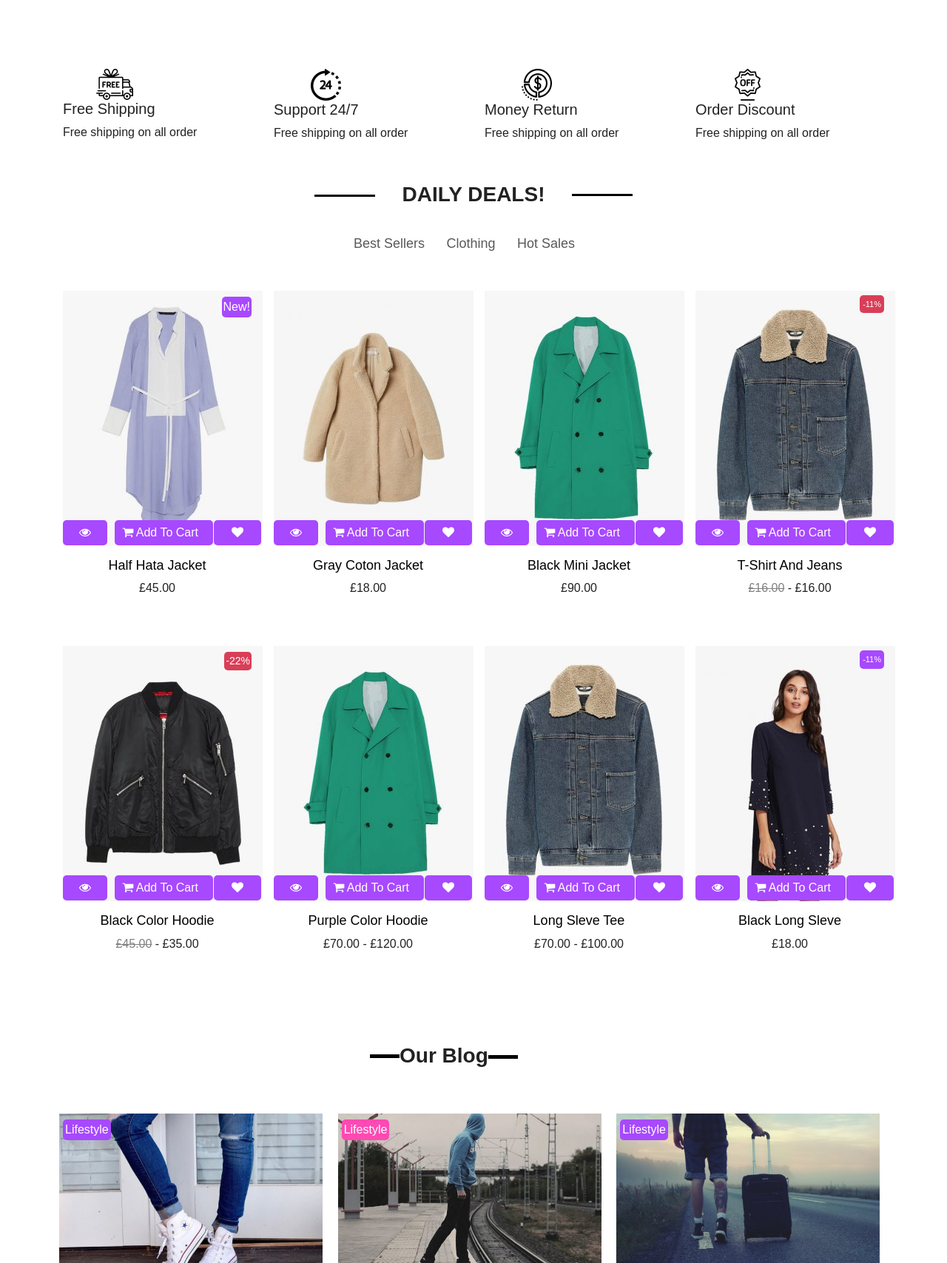
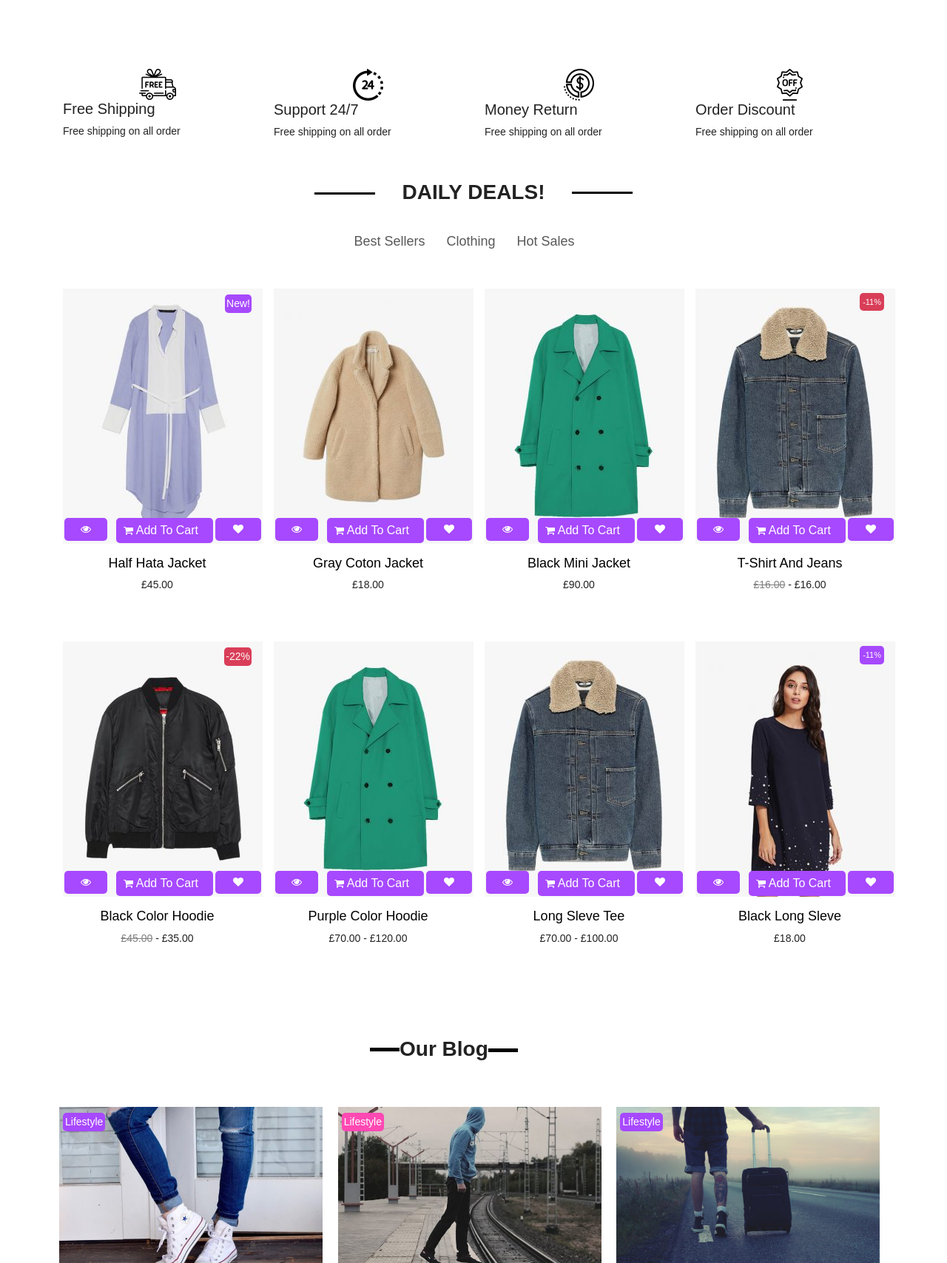
Before and after one commit to MoustaphaMANGANE01/Site-E-Commerce-ProjetBakeli, a plain HTML site: page index.html in a window 1280 px wide. Shown: the part 772-2479 px from the top of the page at 74% size. Drawn offline with Linux system fonts and the light colour scheme.

Commit message:
modifié :         css/style.css 	modifié :         index.html

```diff
--- a/css/style.css
+++ b/css/style.css
@@ -1,5 +1,5 @@
 body{
-    font-size: 16px;
+font-size: 14px;
 font-style: normal;
 font-weight: unset;
 font-family: "Poppins",sans-serif;
@@ -272,6 +272,9 @@ overflow-x: hidden;
     border-radius: 5px;
     margin-left: 5px;
  }
+ .tof-our-blog img{
+    width: 356px;
+ }
  .tof-our-blog {
     margin-left: -35px;
     padding-bottom: 25px;
@@ -302,6 +305,30 @@ overflow-x: hidden;
     color:#a749ff;
  }
 
+ /* .daily-deal .image-icon2{
+    margin-left: -155px;
+ } */
+ /* #hr3{
+    background-color:black;
+    padding: 1px;width: 80px;
+    margin-left: 400px;
+    margin-bottom: -1px;
+}
+#hr4{
+    background-color:black;
+    padding: 1px;
+    width: 80px;
+    margin-right: -100px;
+    margin-top: -18px;
+}
+.our-blog .titre-blog{
+   margin-left: 505px;
+   margin-top: -30px;
+
+} */
+/* .daily img{
+    margin-left: -195px;
+} */
 
 @media (max-width:768px){
     .contenu-menu img{
@@ -416,9 +443,33 @@ overflow-x: hidden;
          .tof-our-blog {
             margin-left: -42px;
             padding-bottom: 25px;
+            padding-top: -85px;
          }
          .tof-our-blog img{
-            /* margin-left: -45px; */
+            width: 280px;
             padding-bottom: 8px;
          }
+         .daily-deal .i-c {
+            margin-top: -65px;
+
+         }
+         .daily-deal .image-icon2{
+            margin-bottom: 5px;
+         }
+         .daily-deal .image-icon1{
+            margin-top: -145px;
+         }
+         body{
+            font-size: 16px;
+        font-style: normal;
+        font-weight: unset;
+        font-family: "Poppins",sans-serif;
+        color: #222222;
+        overflow-x: hidden;
+        width: 100%;
+        }
+        .tof-daily-deal{
+            margin-bottom: -140px;
+         }
+
  }
--- a/index.html
+++ b/index.html
@@ -190,7 +190,7 @@
               <div class="row">
 
                 <div class="col-md-3 col-sm-3 daily-deal">
-                  <div class="image text-center" style="margin-left: -115px;">
+                  <div class="image text-center i-c">
                     <img src="img/support-1.png">
                   </div>
                   <div class="text-pour-image">
@@ -198,8 +198,8 @@
                     <p>Free shipping on all order</p>
                   </div>
                 </div>
-                <div class="col-md-3 col-sm-3">
-                  <div class="image text-center" style="margin-left: -115px;">
+                <div class="col-md-3 col-sm-3 image-icon2">
+                  <div class="image text-center" >
                     <img src="img/support-2.png" >
                   </div>
                   <div class="text-pour-image">
@@ -207,8 +207,8 @@
                         <p>Free shipping on all order</p>
                   </div>
                 </div>
-                <div class="col-md-3 col-sm-3">
-                  <div class="image text-center" style="margin-left: -115px;">
+                <div class="col-md-3 col-sm-3 image-icon2">
+                  <div class="image text-center">
                     <img src="img/support-3.png" >
                   </div>
                   <div class="text-pour-image">
@@ -216,8 +216,8 @@
                         <p>Free shipping on all order</p>
                   </div>
                 </div>
-                <div class="col-md-3 col-sm-3">
-                  <div class="image text-center" style="margin-left: -115px;">
+                <div class="col-md-3 col-sm-3 image-icon2">
+                  <div class="image text-center" >
                     <img src="img/support-4.png">
                   </div>
                   <div class="text-pour-image">
@@ -411,24 +411,15 @@
                 <div class="row tof-our-blog">
                   <div class="col-md-4 col-sm-4">
                     <span class="new-deal">Lifestyle</span>
-                    <img src="img/blog-image-3-min-600x357.jpg" width="356px">
-                    <!-- <div style="display: inline-block;
-                          background-color: #fff;
-                          padding: 8px 35px;
-                          margin: -64px 0 0;
-                          z-index: 99;
-                          position: relative;
-                          width: 100%;"> -->
-                        <!-- <p>hHHHHAHAHHAAHA</p> -->
-                    <!-- </div> -->
+                    <img src="img/blog-image-3-min-600x357.jpg" >
                   </div>
                   <div class="col-md-4 col-sm-4">
                     <span class="new-deal" style="background-color:#ff49b3;">Lifestyle</span>
-                    <img src="img/blog-image-5-min-600x357.jpg" width="356px">
+                    <img src="img/blog-image-5-min-600x357.jpg" >
                   </div>
                   <div class="col-md-4 col-sm-4" >
                     <span class="new-deal">Lifestyle</span>
-                    <img src="img/new-blog-2-600x357.jpg"  width="356px">
+                    <img src="img/new-blog-2-600x357.jpg" >
                   </div>
                 </div>
               </div>
```
